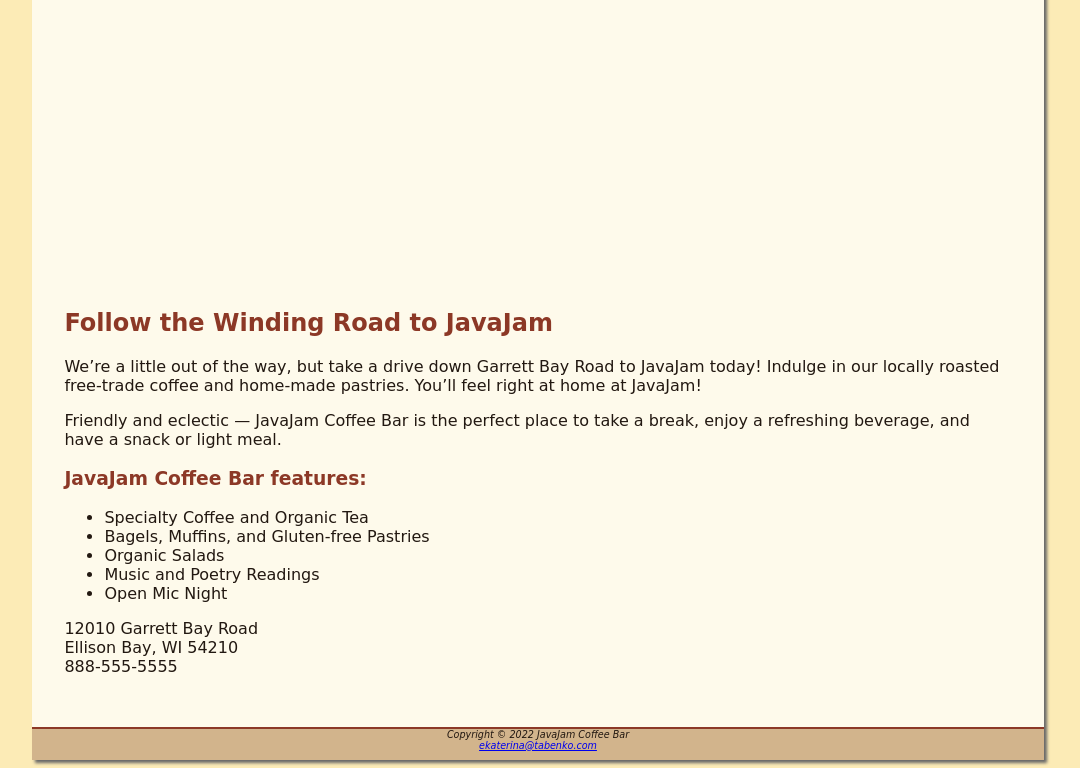
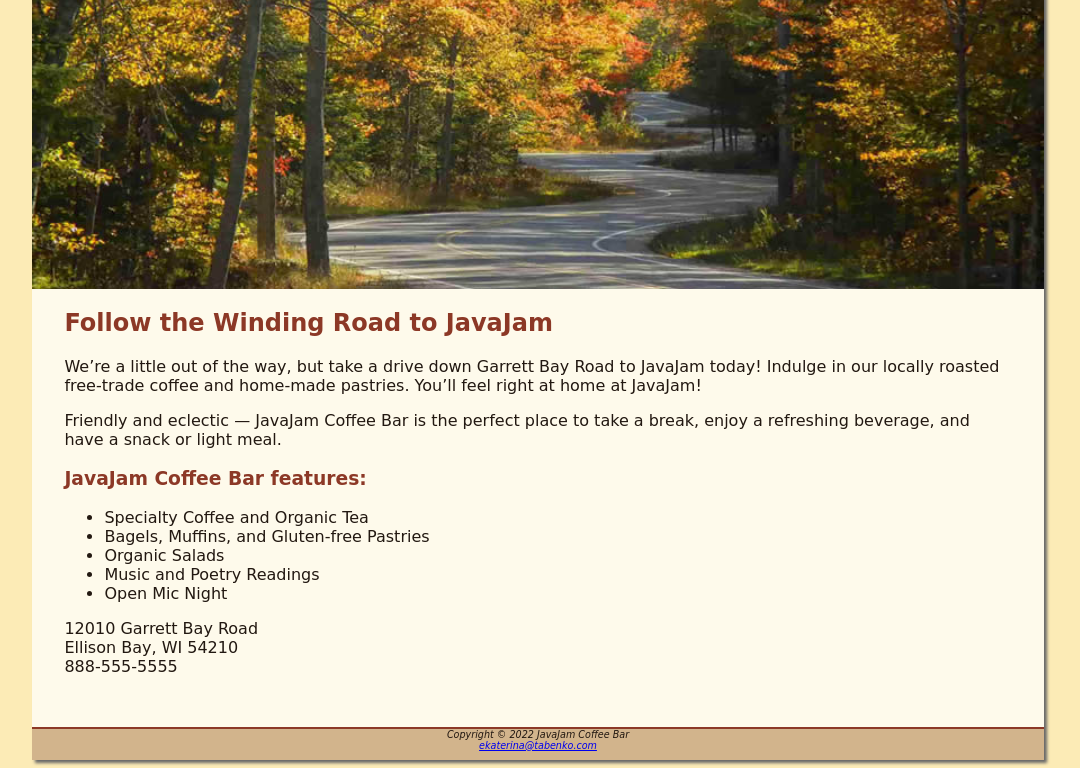
Before and after one commit to KateTabenko/KateTabenko.github.io, a plain HTML site: page javajam/index.html in a window 1280 px wide. Shown: the part 187-955 px from the top of the page, without its empty margins (102-1182 px from the left). Drawn offline with Linux system fonts and the light colour scheme; a web font is replaced by a local one.

Commit message:
Update javajam.css

```diff
--- a/javajam/javajam.css
+++ b/javajam/javajam.css
@@ -75,7 +75,7 @@ img {
 
 #homehero {
 	height: 300px;
-	background-image: url(images\hero.jpg);
+	background-image: url(images/hero.jpg);
 	background-repeat: no-repeat;
 	background-size: cover;
 }
```
